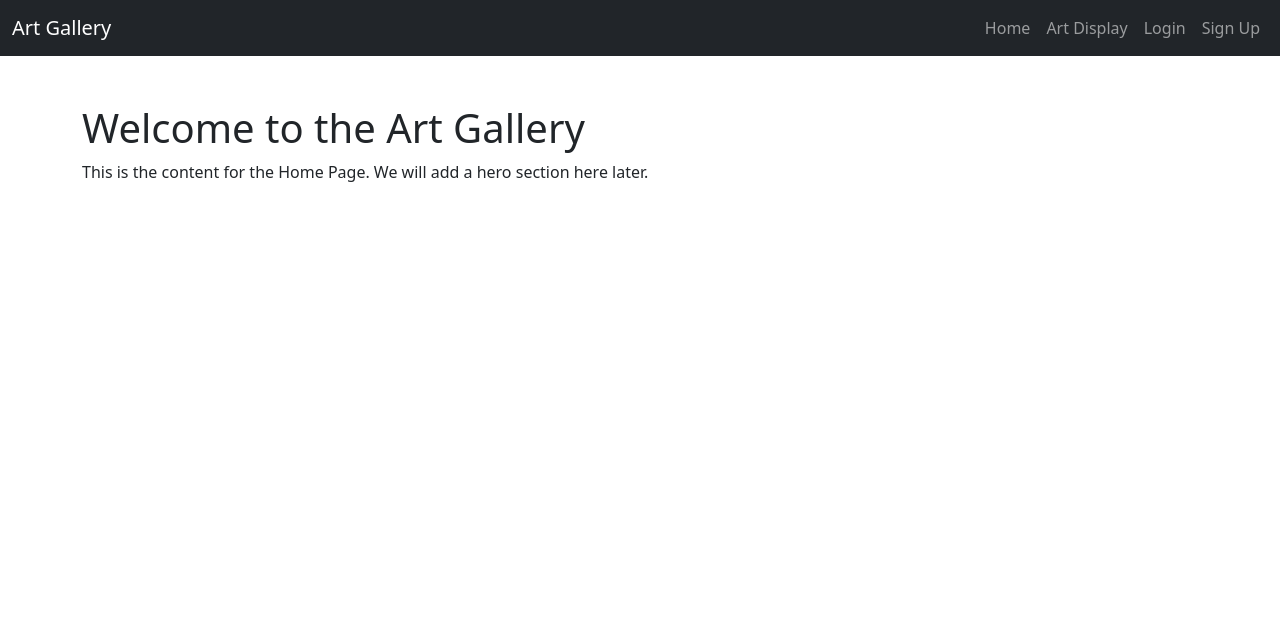
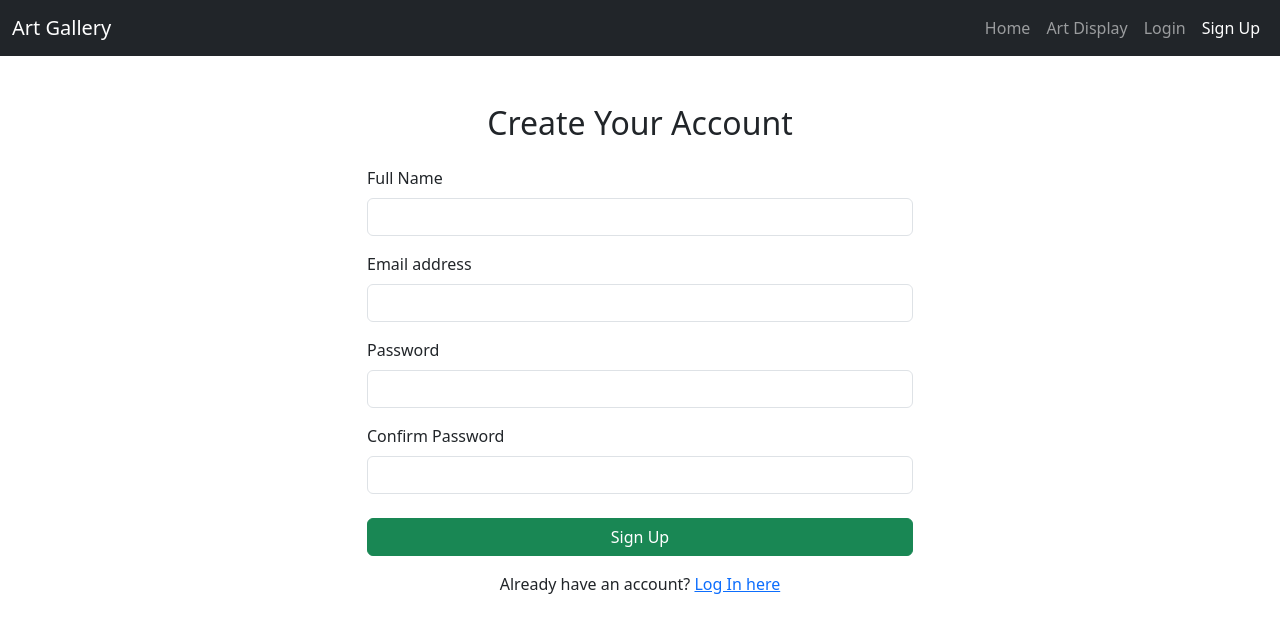
Before and after one commit to Isaacd-art/art-gallery-website, a plain HTML site: page signup.html in a window 1280 px wide. Drawn offline with nearby package versions, Linux system fonts and the light colour scheme.

Commit message:
Add sign-up form and update page title
Updated the title and added a sign-up form with fields for full name, email, password, and confirmation.

```diff
--- a/signup.html
+++ b/signup.html
@@ -3,7 +3,7 @@
 <head>
     <meta charset="UTF-8">
     <meta name="viewport" content="width=device-width, initial-scale=1.0">
-    <title>Gallery Home</title>
+    <title>Sign Up - Art Gallery</title>
     <link href="https://cdn.jsdelivr.net/npm/bootstrap@5.3.3/dist/css/bootstrap.min.css" rel="stylesheet">
     <link href="css/style.css" rel="stylesheet">
 </head>
@@ -17,16 +17,47 @@
                     <li class="nav-item"><a class="nav-link" href="index.html">Home</a></li>
                     <li class="nav-item"><a class="nav-link" href="display.html">Art Display</a></li>
                     <li class="nav-item"><a class="nav-link" href="login.html">Login</a></li>
-                    <li class="nav-item"><a class="nav-link" href="signup.html">Sign Up</a></li>
+                    <li class="nav-item"><a class="nav-link active" aria-current="page" href="signup.html">Sign Up</a></li>
                 </ul>
             </div>
         </div>
     </nav>
     <div class="container my-5">
-        <h1>Welcome to the Art Gallery</h1>
-        <p>This is the content for the Home Page. We will add a hero section here later.</p>
+        <div class="row justify-content-center">
+            <div class="col-md-6">
+                <h2 class="mb-4 text-center">Create Your Account</h2>
+
+                <form>
+                    <div class="mb-3">
+                        <label for="inputName" class="form-label">Full Name</label>
+                        <input type="text" class="form-control" id="inputName" required>
+                    </div>
+
+                    <div class="mb-3">
+                        <label for="inputEmail" class="form-label">Email address</label>
+                        <input type="email" class="form-control" id="inputEmail" required>
+                    </div>
+
+                    <div class="mb-3">
+                        <label for="inputPassword" class="form-label">Password</label>
+                        <input type="password" class="form-control" id="inputPassword" required>
+                    </div>
+
+                    <div class="mb-4">
+                        <label for="inputConfirmPassword" class="form-label">Confirm Password</label>
+                        <input type="password" class="form-control" id="inputConfirmPassword" required>
+                    </div>
+
+                    <button type="submit" class="btn btn-success w-100">Sign Up</button>
+                </form>
+
+                <p class="mt-3 text-center">
+                    Already have an account? <a href="login.html">Log In here</a>
+                </p>
+
+            </div>
+        </div>
     </div>
-
     <script src="https://cdn.jsdelivr.net/npm/bootstrap@5.3.3/dist/js/bootstrap.bundle.min.js"></script>
 </body>
 </html>
```
